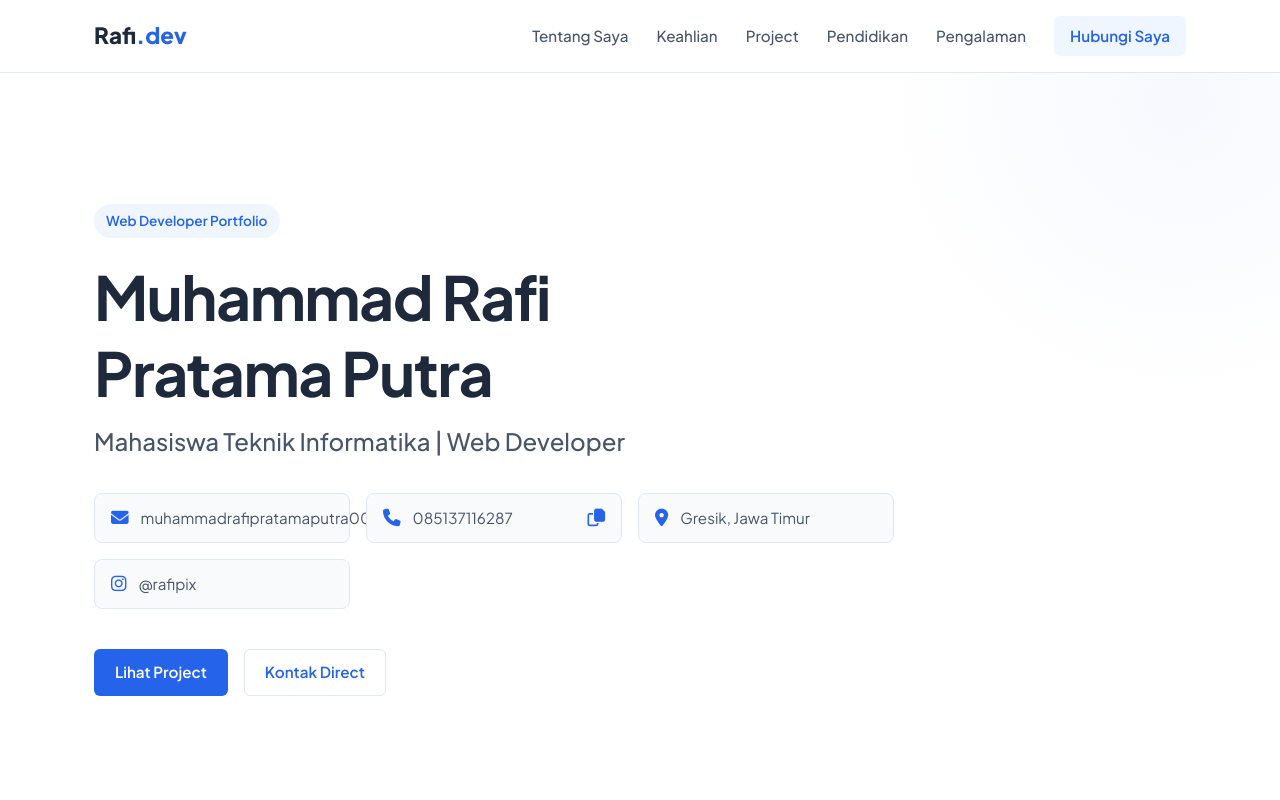
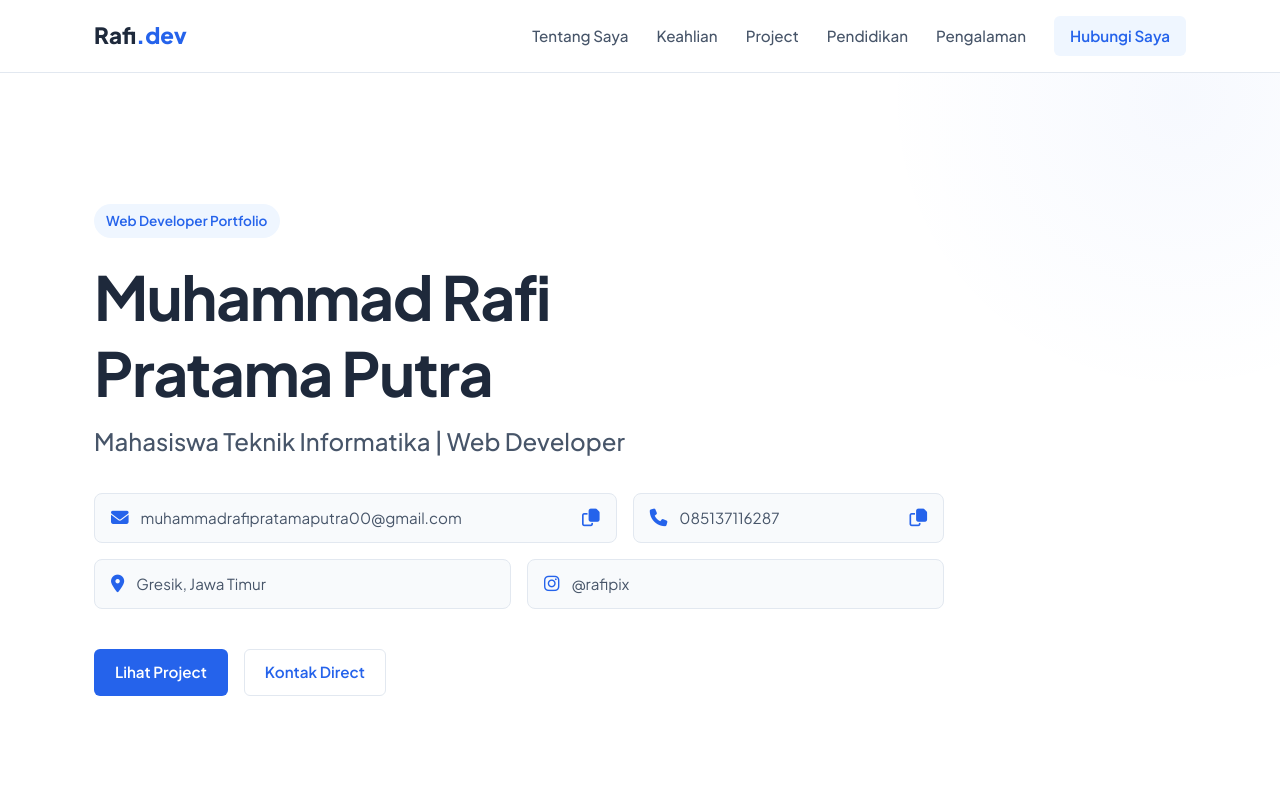
Before and after one commit to rafihq/Portofolio, a plain HTML site: page index.html in a window 1280 px wide. Shown: the top 800 px of the page. Drawn offline with Linux system fonts and the light colour scheme.

Commit message:
Update: Perbaikan tampilan

```diff
--- a/index.html
+++ b/index.html
@@ -54,7 +54,7 @@
       <p class="hero-title">Mahasiswa Teknik Informatika | Web Developer</p>
 
       <div class="hero-meta-grid">
-        <div class="hero-meta-item">
+        <div class="hero-meta-item email-item">
           <i class="fa-solid fa-envelope"></i>
           <span>muhammadrafipratamaputra00@gmail.com</span>
           <button class="copy-btn" data-copy="muhammadrafipratamaputra00@gmail.com" title="Salin Email">
--- a/styles.css
+++ b/styles.css
@@ -310,11 +310,11 @@ h1, h2, h3, h4 {
 }
 
 .hero-meta-grid {
-  display: grid;
-  grid-template-columns: repeat(auto-fit, minmax(240px, 1fr));
+  display: flex;
+  flex-wrap: wrap;
   gap: 16px;
   margin-bottom: 40px;
-  max-width: 800px;
+  max-width: 850px;
 }
 
 .hero-meta-item {
@@ -327,6 +327,16 @@ h1, h2, h3, h4 {
   background-color: var(--bg-secondary);
   border: 1px solid var(--border);
   border-radius: 8px;
+  flex: 1 1 240px;
+  min-width: 0;
+}
+
+.hero-meta-item.email-item {
+  flex: 2 1 380px;
+}
+
+.hero-meta-item span {
+  word-break: break-all;
 }
 
 .hero-meta-item i {
@@ -1052,6 +1062,9 @@ h1, h2, h3, h4 {
   .projects-grid {
     grid-template-columns: 1fr;
   }
+  .contact-grid {
+    grid-template-columns: 1fr;
+  }
 }
 
 @media (max-width: 768px) {
```
